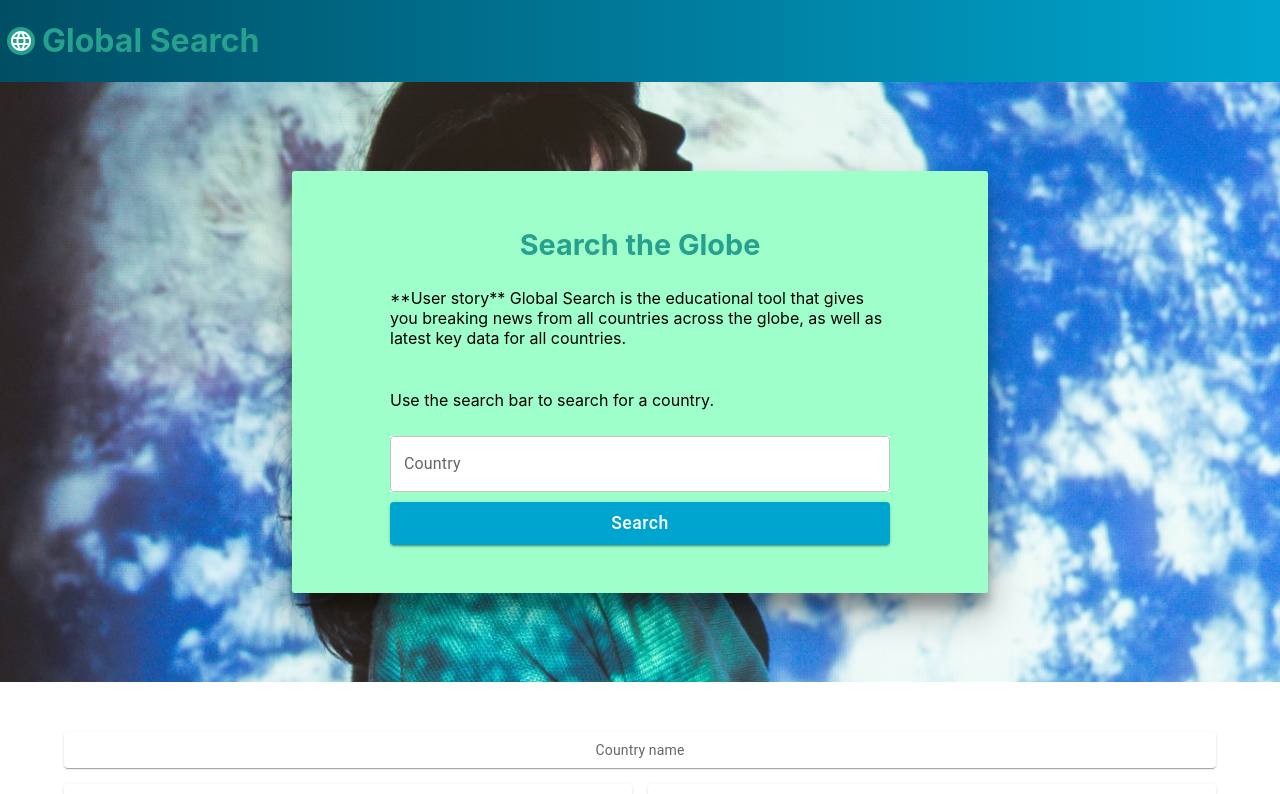
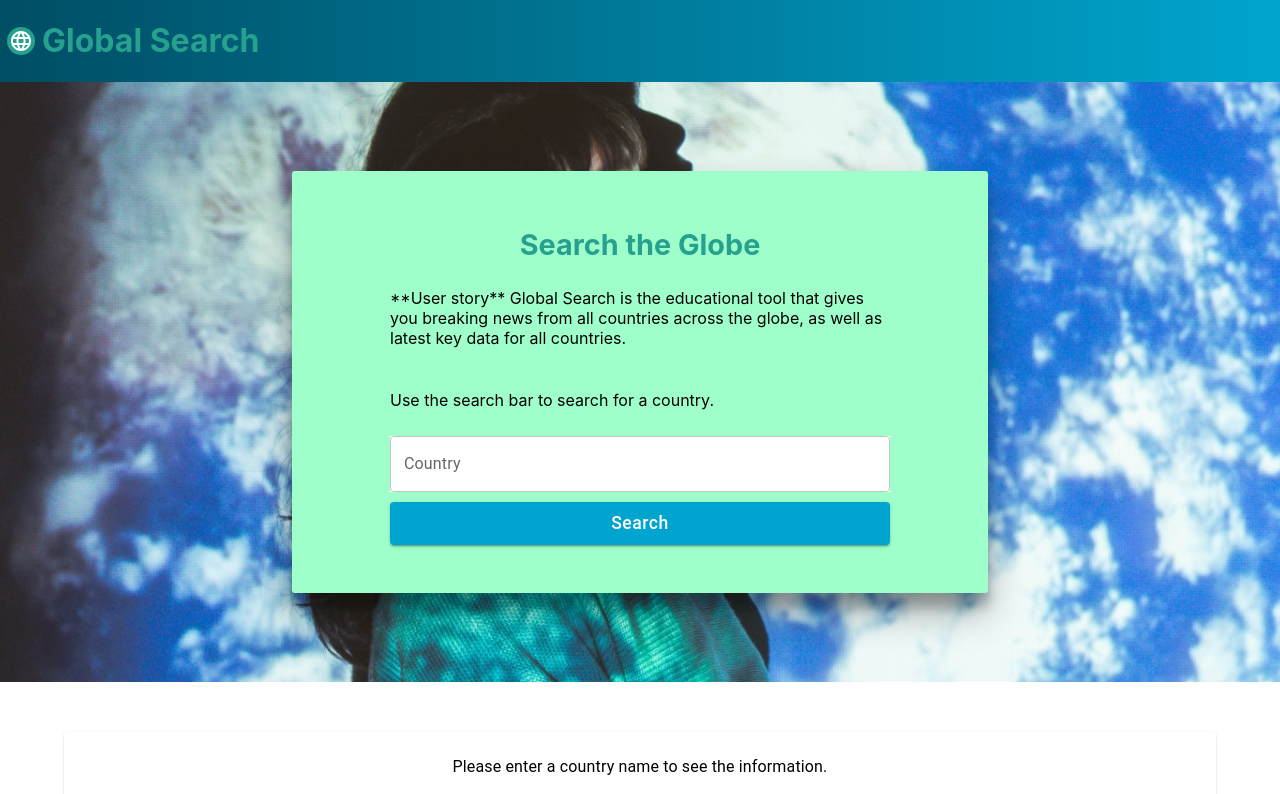
Before and after one commit to lewis-ingleton/global-search--react-app, a React (Create React App) app: page / in a window 1280 px wide. Shown: the top 794 px of the page. Built offline with nearby package versions, Linux system fonts and the light colour scheme; no server answers.

Commit message:
Created country name component

```diff
--- /dev/null
+++ b/src/components/country-name/CountryName.js
@@ -0,0 +1,15 @@
+import React from "react";
+
+const CountryName = ({ country }) => {
+  return (
+    <div>
+      {country ? (
+        <h2>{country}</h2>
+      ) : (
+        <p>Please enter a country name to see the information.</p>
+      )}
+    </div>
+  );
+};
+
+export default CountryName;
--- a/src/components/responsive-layout/Responsive.js
+++ b/src/components/responsive-layout/Responsive.js
@@ -11,7 +11,7 @@ import "./Responsive.css";
 import Map from "../map/Map";
 import ZoomSlider from "../zoom-slider/ZoomSlider";
 import NewsApi from "../news-api/NewsApi";
-
+import CountryName from "../country-name/CountryName";
 
 const Item = styled(Paper)(({ theme }) => ({
   backgroundColor: theme.palette.mode === "dark" ? "#1A2027" : "#fff",
@@ -22,7 +22,6 @@ const Item = styled(Paper)(({ theme }) => ({
 }));
 
 export default function ResponsiveLayout({
-
   searchedCountry,
   onZoomChange,
   zoomLevel,
@@ -36,7 +35,9 @@ export default function ResponsiveLayout({
         <Box sx={{ width: 0.9 }} className="smallWrapper">
           <Box display="grid" gridTemplateColumns="repeat(12, 1fr)" gap={2}>
             <Box gridColumn="span 12">
-              <Item>Country name</Item>
+              <Item>
+                <CountryName country={searchedCountry} />
+              </Item>
             </Box>
             <Box gridColumn="span 12">
               <Item>Country flag</Item>
@@ -48,7 +49,9 @@ export default function ResponsiveLayout({
               </Item>
             </Box>
             <Box gridColumn="span 12">
-              <Item><NewsApi country={searchedCountry}/></Item>
+              <Item>
+                <NewsApi country={searchedCountry} />
+              </Item>
             </Box>
           </Box>
         </Box>
@@ -56,7 +59,9 @@ export default function ResponsiveLayout({
         <Box sx={{ width: 0.9 }} className="largeWrapper">
           <Box display="grid" gridTemplateColumns="repeat(12, 1fr)" gap={2}>
             <Box gridColumn="span 12">
-              <Item>Country name</Item>
+              <Item>
+                <CountryName country={searchedCountry} />
+              </Item>
             </Box>
             <Box gridColumn="span 6">
               <Item>Country flag</Item>
@@ -68,7 +73,10 @@ export default function ResponsiveLayout({
               </Item>
             </Box>
             <Box gridColumn="span 12">
-              <Item className="item"> <NewsApi country={searchedCountry}/></Item>
+              <Item className="item">
+                {" "}
+                <NewsApi country={searchedCountry} />
+              </Item>
             </Box>
           </Box>
         </Box>
```
Also changed, not shown: src/components/country-name/CountryName.css (added).
